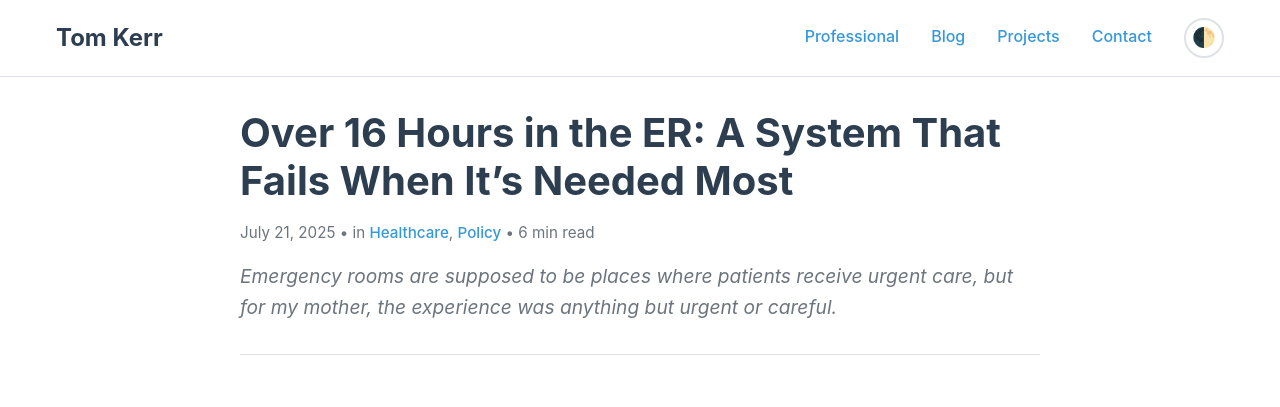
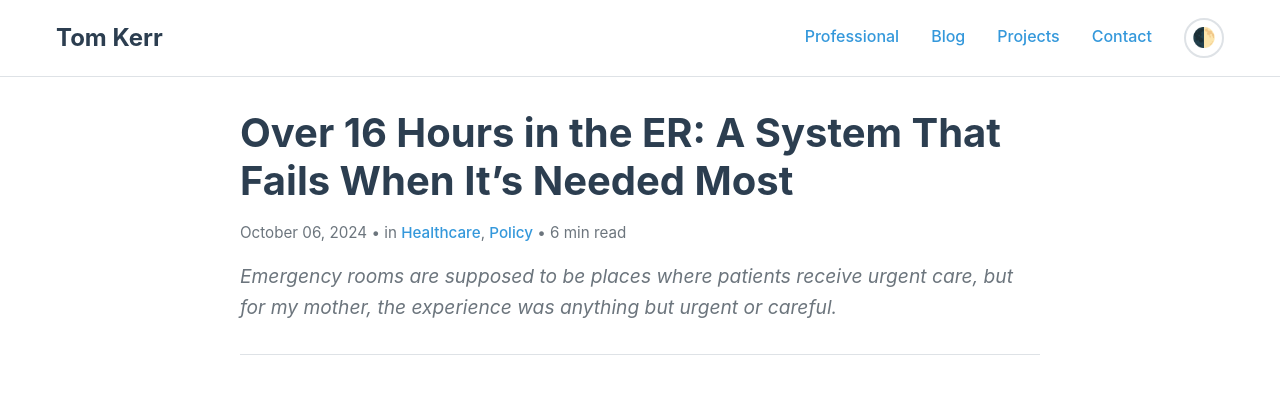
Before and after one commit to TDK250/Toms-Site, a Jekyll site: the page built from _posts/2025-07-21-er-policy-letter.md, in a window 1280 px wide and 900 px high. Shown: the top 407 px of the window. Built offline with Jekyll 4.4.1, drawn with Linux system fonts in a browser that asks for light colours.

Commit message:
Update 2025-07-21-er-policy-letter.md

```diff
--- a/_posts/2025-07-21-er-policy-letter.md
+++ b/_posts/2025-07-21-er-policy-letter.md
@@ -1,7 +1,7 @@
 ---
 layout: post
 title: "Over 16 Hours in the ER: A System That Fails When It’s Needed Most"
-date: 2025-07-21
+date: 2024-10-06
 categories: [healthcare, policy]
 tags: [healthcare, policy]
 excerpt: "Emergency rooms are supposed to be places where patients receive urgent care, but for my mother, the experience was anything but urgent or careful."
```
